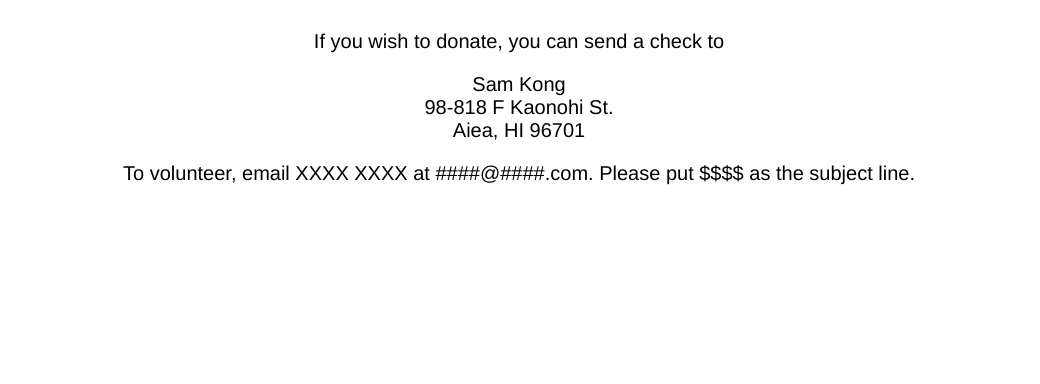
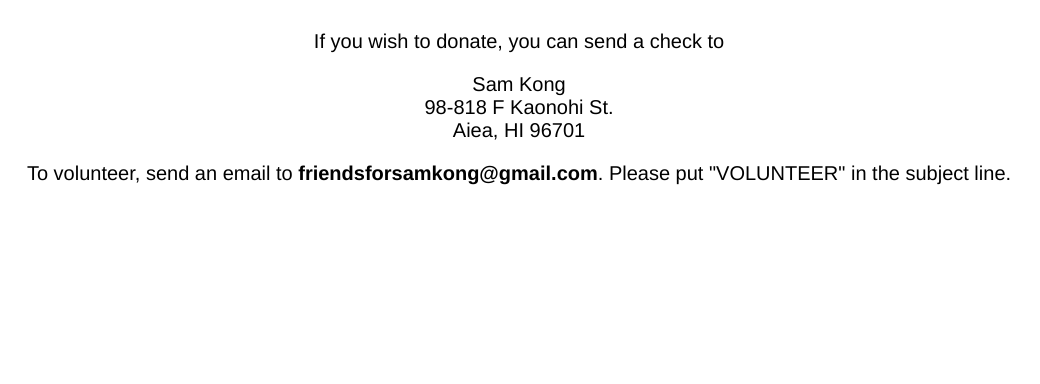
Before and after one commit to bkam03/district33, a Node project: template views/getinvolved.hbs in a window 1280 px wide. Shown: the part 70-454 px from the top of the page, without its empty margins (121-1161 px from the left). Run offline with Node 20 templates, Linux system fonts and the light colour scheme; the template is opened without the code that fills it, so the values that code supplies are empty; some libraries are stand-ins or nearby versions.

Commit message:
added contact email

```diff
--- a/views/getinvolved.hbs
+++ b/views/getinvolved.hbs
@@ -5,7 +5,7 @@
     <blockquote class="address">
       Sam Kong </br>98-818 F Kaonohi St.</br> Aiea, HI 96701
     </blockquote>
-    <p>To volunteer, email XXXX XXXX at ####@####.com. Please put $$$$ as the subject line.</p>
+    <p>To volunteer, send an email to <b>friendsforsamkong@gmail.com</b>. Please put "VOLUNTEER" in the subject line.</p>
   </div>
 
 </div>
```
